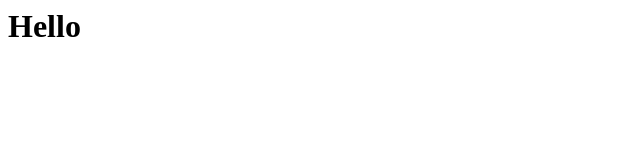
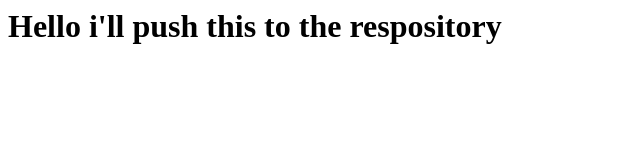
Before and after one commit to RobertoITC/skills-code-with-codespaces, a plain HTML site: page index.html in a window 1280 px wide. Shown: the whole page, without its empty margins (0-640 px from the left). Drawn offline with Linux system fonts and the light colour scheme.

Commit message:
Adding different header on index

```diff
--- a/index.html
+++ b/index.html
@@ -1,3 +1,3 @@
 <html>
-  <h1>Hello</h1>
+  <h1>Hello i'll push this to the respository</h1>
 </html>
```
